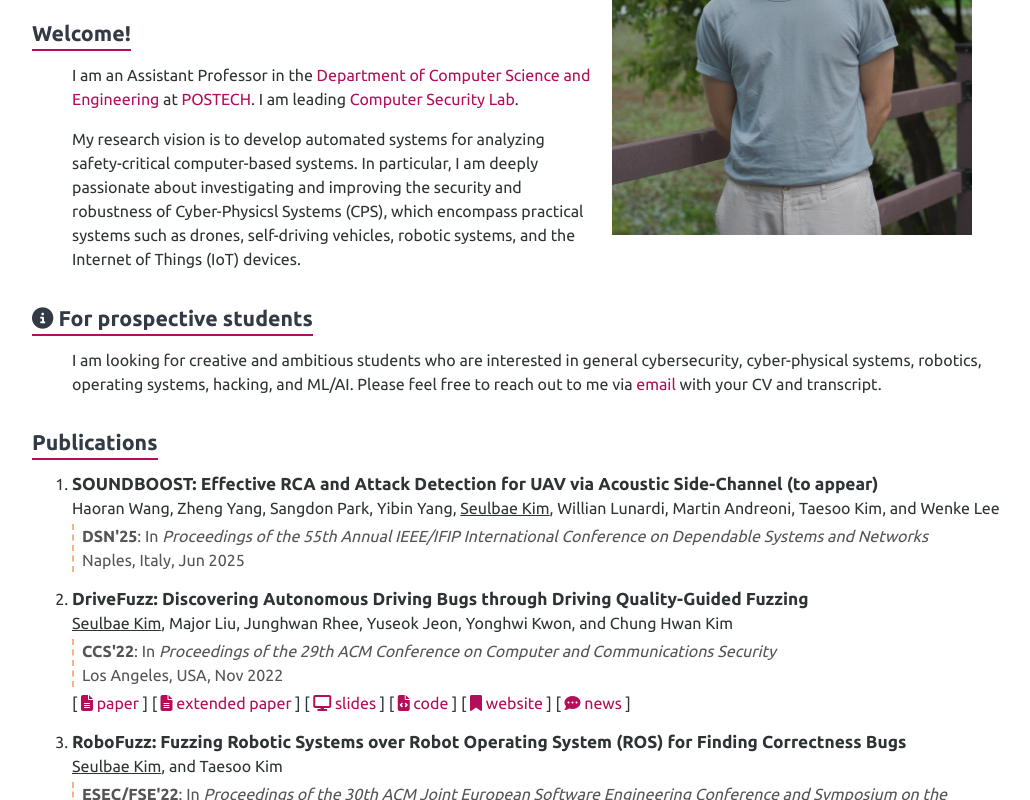
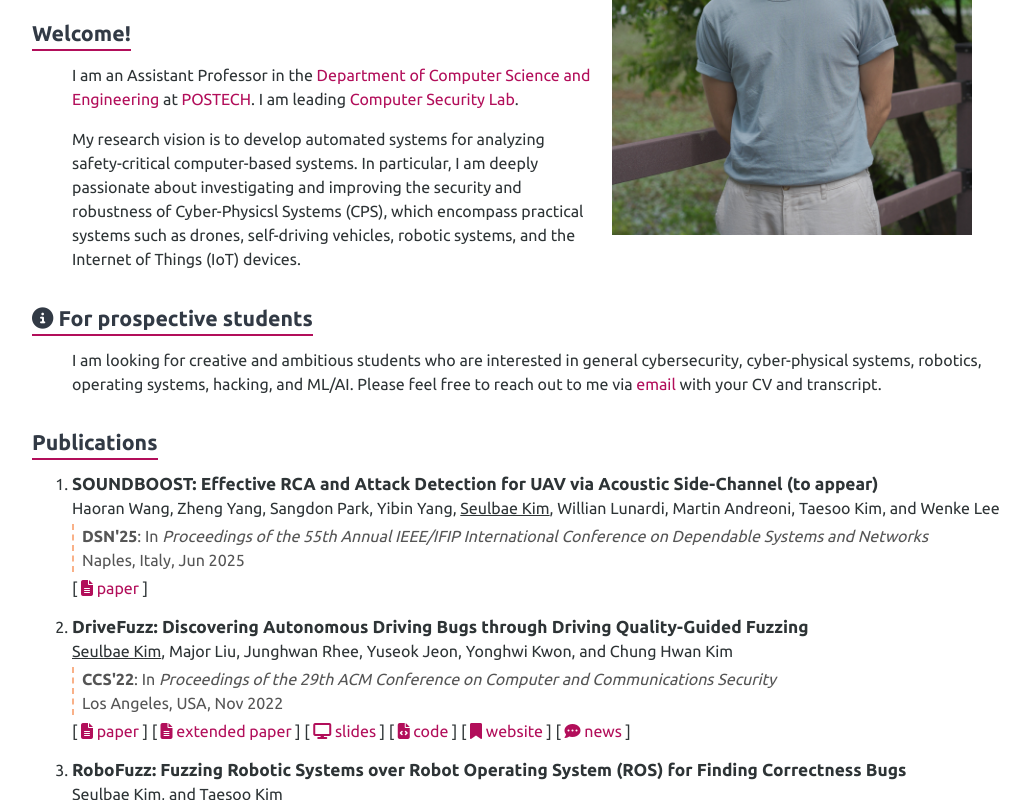
Before and after one commit to seulbae-security/seulbae-security.github.io, a plain HTML site: page index.html in a window 1280 px wide. Shown: the part 377-1177 px from the top of the page, without its empty margins (108-1138 px from the left). Drawn offline with Linux system fonts and the light colour scheme.

Commit message:
update soundboost paper

```diff
--- a/index.html
+++ b/index.html
@@ -92,6 +92,9 @@
               <br/>
               Naples, Italy, Jun 2025
             </span>
+            [ <a class="ext" href="pubs/soundboost-dsn25.pdf">
+                <i class="fa-solid fa-file-lines"></i> paper
+              </a>]
         </li>
 
         <li class="pub pub-2022">
```
Also changed, not shown: 2 other files.
